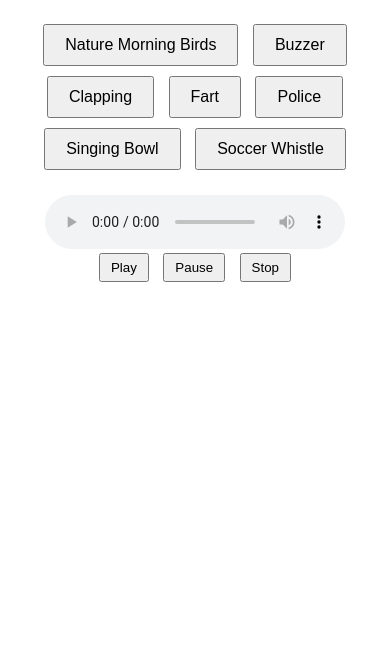
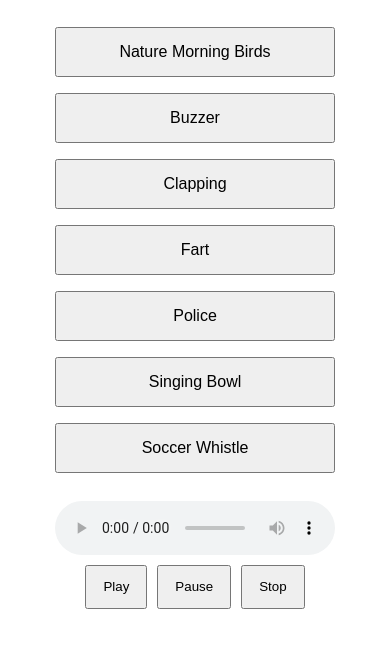
Before and after one commit to singaseongj/singaseong_sfx, a plain HTML site: page index.html in a window 390 px wide. Shown: the part 61-708 px from the top of the page. Drawn offline with Linux system fonts and the light colour scheme.

Commit message:
feat: improve mobile layout

```diff
--- a/css/style.css
+++ b/css/style.css
@@ -6,21 +6,41 @@ body {
 
 #buttons {
   margin-bottom: 20px;
+  display: flex;
+  flex-direction: column;
+  align-items: center;
 }
 
 .sound-button {
-  margin: 5px;
-  padding: 10px 20px;
+  display: block;
+  width: 80%;
+  max-width: 300px;
+  margin: 8px 0;
+  padding: 14px;
   font-size: 1rem;
+  min-height: 44px;
 }
 
 #player-controls {
   margin-top: 20px;
 }
 
+#audioPlayer {
+  display: block;
+  width: 80%;
+  max-width: 300px;
+  margin: 0 auto 10px;
+}
+
+.control-buttons {
+  display: flex;
+  justify-content: center;
+  gap: 10px;
+}
+
 .control-buttons button {
-  margin: 0 5px;
-  padding: 5px 10px;
+  padding: 10px 16px;
+  min-height: 44px;
 }
 
 .home-button {
--- a/index.html
+++ b/index.html
@@ -2,6 +2,7 @@
 <html lang="en">
 <head>
   <meta charset="UTF-8" />
+  <meta name="viewport" content="width=device-width, initial-scale=1.0" />
   <title>Singaseong SFX</title>
   <link rel="icon" href="src/favicon.ico" />
   <link rel="stylesheet" href="css/style.css" />
```
